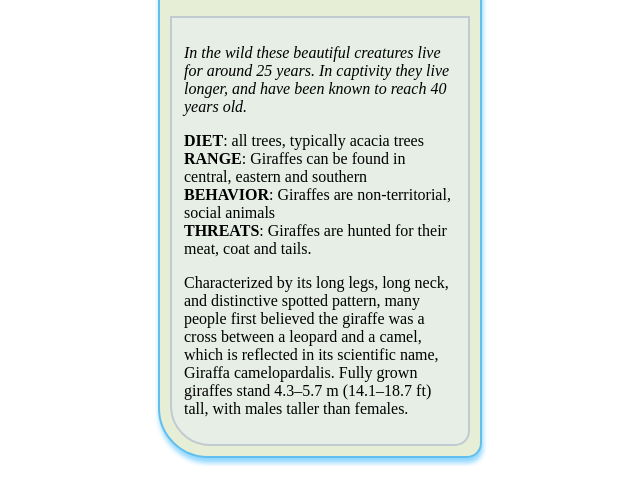
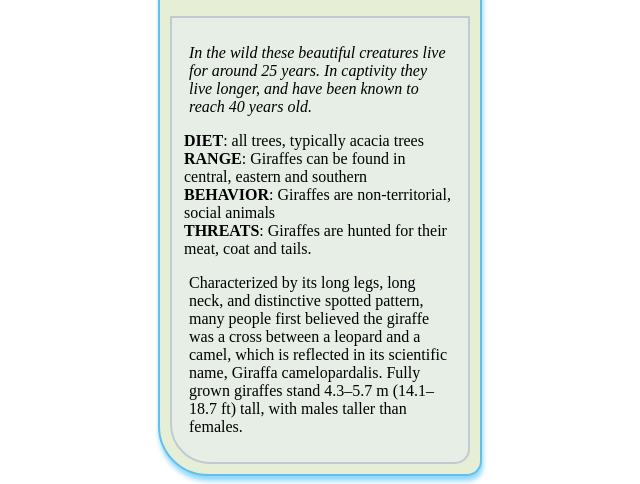
Before and after one commit to skocz/Trading-Card, a plain HTML site: page Trading-Card.html in a window 1280 px wide. Shown: the part 362-846 px from the top of the page, without its empty margins (320-960 px from the left). Drawn offline with Linux system fonts and the light colour scheme.

Commit message:
added paddings to the p tag

```diff
--- a/css/app.css
+++ b/css/app.css
@@ -1,3 +1,4 @@
+p { padding: 0 5px; }
 .giraffe_description {
 	font-style: italic;
  }
```
